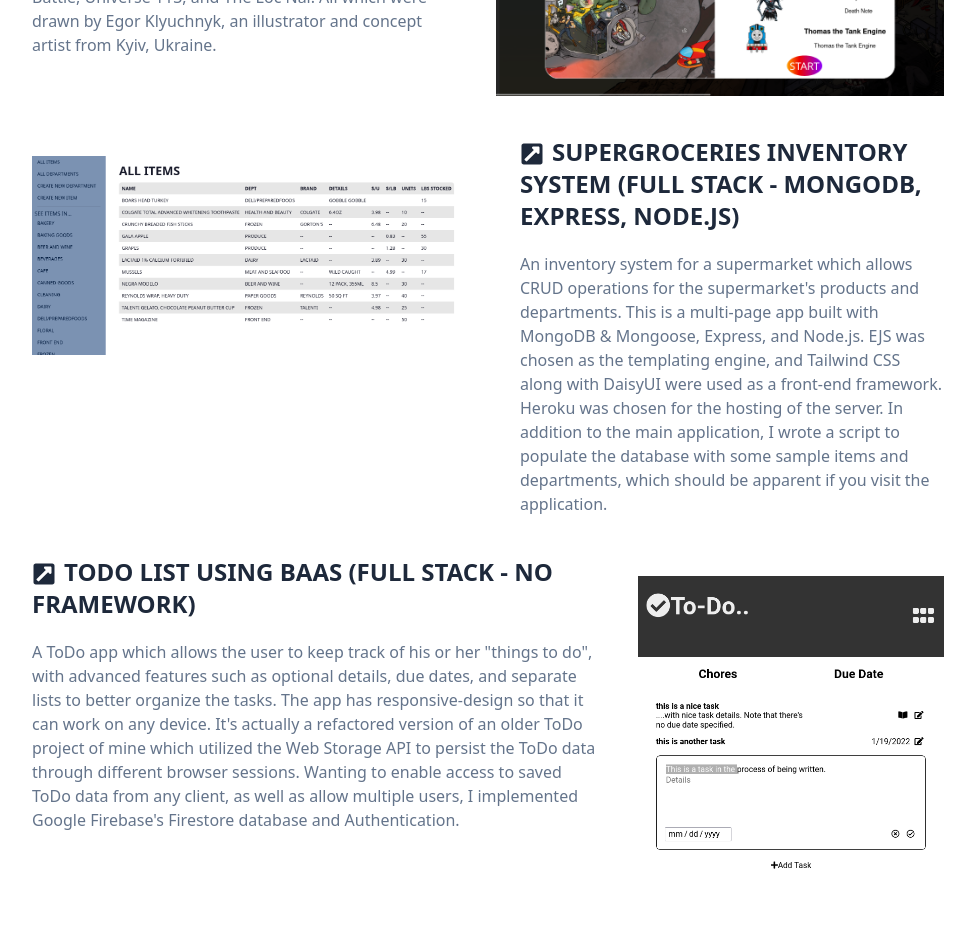
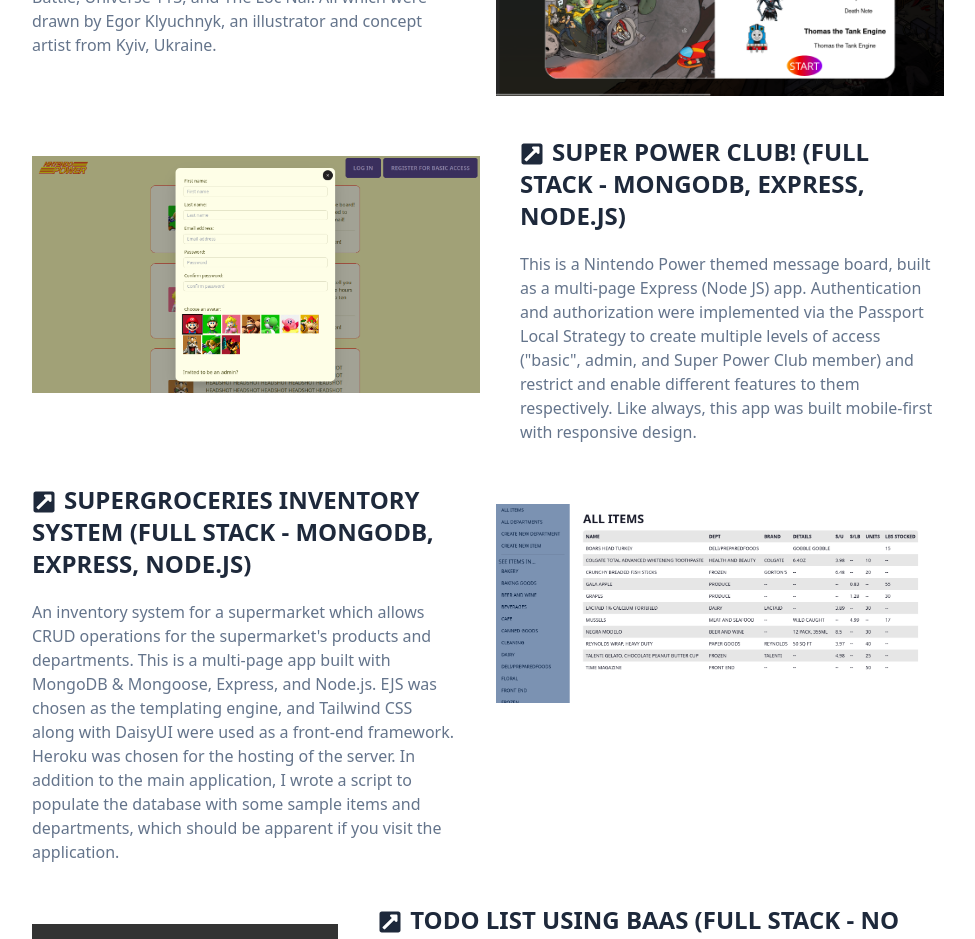
Before and after one commit to mattdimicelli/me, a React (Create React App) app: page / in a window 1280 px wide. Shown: the part 1960-2899 px from the top of the page, without its empty margins (280-1255 px from the left). Built offline with nearby package versions, Linux system fonts and the light colour scheme.

Commit message:
add super power club project

```diff
--- a/src/components/Projects.js
+++ b/src/components/Projects.js
@@ -5,6 +5,7 @@
 import characterHuntScreenshot from '../images/character_hunt_screenshot.png';
 import todoScreenshot from '../images/todo_screenshot.png';
 import supermarketScreenshot from '../images/supermarket_screenshot.png';
+import superPowerClubScreenshot from '../images/super_power_club.png';
 
 import Project from './Project';
 const Projects = () => {
@@ -27,6 +28,20 @@
                 urlLiveSite='https://mattdimicelli.github.io/Character_Hunt/'
                 />
 
+                <Project
+                title='Super Power Club! (Full Stack - MongoDB, Express, Node.js)'
+                description= {`This is a Nintendo Power themed message board, built as a multi-page
+                Express (Node JS) app. Authentication and authorization were implemented via the
+                Passport Local Strategy to create multiple levels of access ("basic", admin, and
+                Super Power Club member) and restrict and enable different features to them
+                respectively. Like always, this app was built mobile-first with responsive design.`}
+                img={superPowerClubScreenshot}
+                imgAlt='Super Power Club app'
+                urlRepo='https://github.com/mattdimicelli/Members_Only'
+                sideOfScreenshot='left'
+                urlLiveSite='#'
+                />
+
                 <Project title='SuperGroceries Inventory System (Full Stack - MongoDB, Express,
                     Node.js)'
                 description="An inventory system for a supermarket which allows CRUD operations for
@@ -39,7 +54,7 @@
                 img={supermarketScreenshot}
                 imgAlt='supermarket inventory app'
                 urlRepo='https://github.com/mattdimicelli/Express_MongoDB_Supermarket_Inventory_2'
-                sideOfScreenshot='left'
+                sideOfScreenshot='right'
                 urlLiveSite='https://supermarket-inventory.herokuapp.com/'
                 />
 
@@ -55,7 +70,7 @@
                 img={todoScreenshot}
                 imgAlt='screenshot of Todo app'
                 urlRepo='https://github.com/mattdimicelli/No_Framework_Todo_List_Using_BaaS'
-                sideOfScreenshot='right'
+                sideOfScreenshot='left'
                 urlLiveSite='https://todo-app-e225d.web.app/'
                 />
 
@@ -66,7 +81,7 @@
                 img={battleshipScreenshot}
                 imgAlt='screenshot of battleship app'
                 urlRepo='https://github.com/mattdimicelli/No_Framework_Battleship_Via_TDD'
-                sideOfScreenshot='left'
+                sideOfScreenshot='right'
                 urlLiveSite='https://mattdimicelli.github.io/No_Framework_Battleship_Via_TDD/'
                 />
 
@@ -79,7 +94,7 @@
                 img={memoryScreenshot}
                 imgAlt='screenshot of memory card game'
                 urlRepo='https://github.com/mattdimicelli/React_Memory_Game'
-                sideOfScreenshot='right'
+                sideOfScreenshot='left'
                 urlLiveSite='https://mattdimicelli.github.io/React_Memory_Game/'
                 />
 
@@ -95,7 +110,7 @@
                 img={calculatorScreenshot}
                 imgAlt='screenshot of calculator app'
                 urlRepo='https://github.com/mattdimicelli/No_Framework_Calculator'
-                sideOfScreenshot='left'
+                sideOfScreenshot='right'
                 urlLiveSite='https://mattdimicelli.github.io/No_Framework_Calculator/'
                 />
 
```
Also changed, not shown: src/images/super_power_club.png (added).
